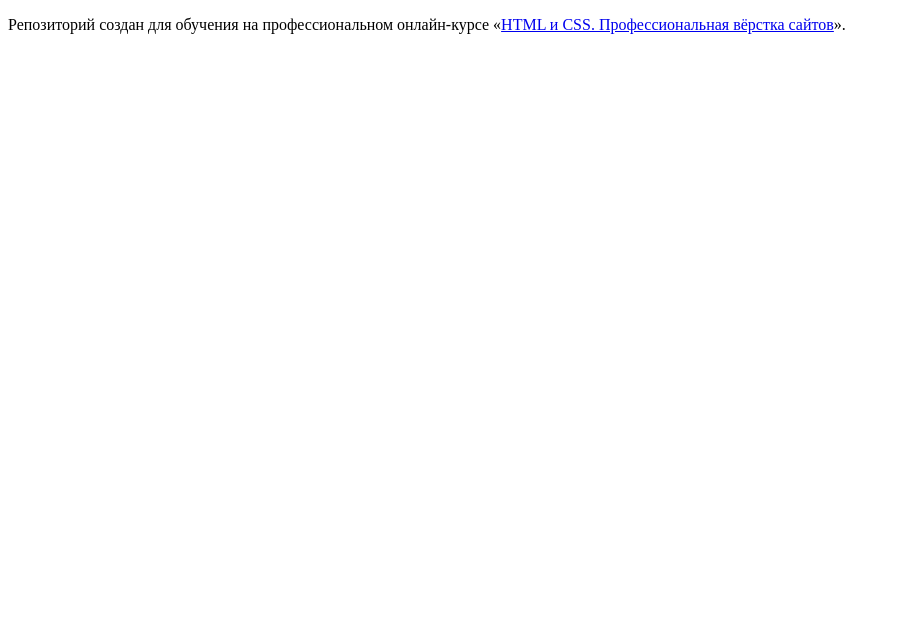
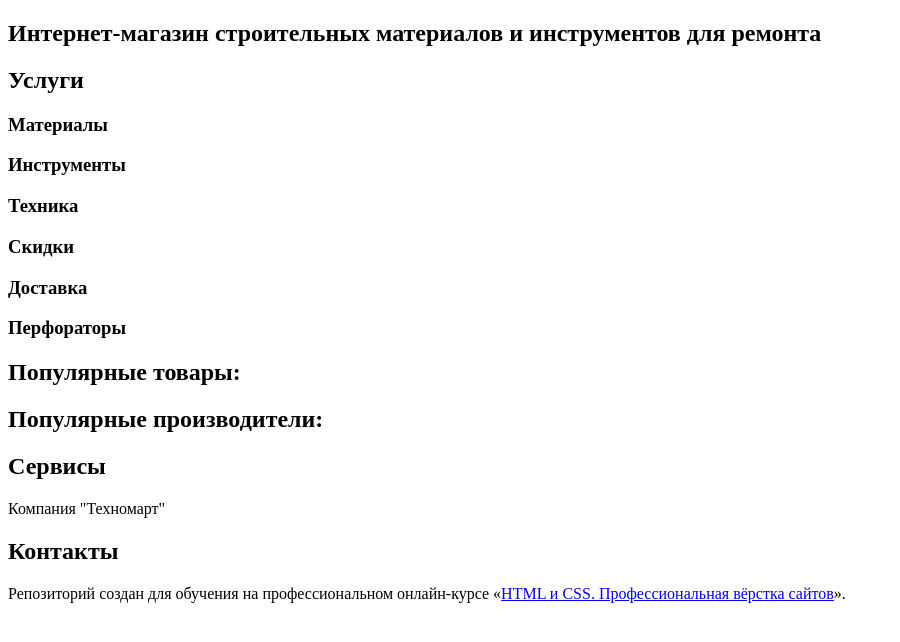
Before and after one commit to DanaRomantsevichus/-_-, a plain HTML site: page index.html in a window 1280 px wide. Shown: the whole page, without its empty margins (0-900 px from the left). Drawn offline with Linux system fonts and the light colour scheme; files that its build step writes are made by us from their sources.

Commit message:
Создание стартовой верстки, добавление файла стилей
1) Базовая верстка
2) Создание файла стилей
3) Нейминг пары стилей

```diff
--- a/index.html
+++ b/index.html
@@ -2,10 +2,55 @@
 <html lang="ru">
   <head>
     <meta charset="utf-8">
+    <link rel="stylesheet" type="text/css" href="style.css" >
     <title>HTML Academy: {{projectTitle}}</title>
   </head>
   <body>
-
+<header class="main-header">
+<!-- Шапка сайта-->
+<nav>
+  <!-- Поиск, корзина, закладки и оформление заказа-->
+</nav>
+<nav>
+  <!-- Войти и Регистрация, телефон -->
+  <h1 class="sitename">Интернет-магазин строительных материалов и инструментов для ремонта</h1>
+</nav>
+<nav>
+  <!-- Бар с Каталог, Главной, Спецпредложениями, Доставкой и т.д.-->
+</nav>
+  </header>
+  <main>
+ <!-- Основное содержимое страницы-->
+  <section>
+<!-- Разделы-->
+<h2 class="hidden">Услуги</h2>
+<h3>Материалы</h3>
+<h3>Инструменты</h3>
+<h3>Техника</h3>
+<h3>Скидки</h3>
+<h3>Доставка</h3>
+<h3>Перфораторы</h3>
+ </section>
+<section>
+<!-- Популярные Товары-->
+<h2>Популярные товары:</h2>
+</section>
+<section>
+<!-- Популярные производители-->
+<h2>Популярные производители:</h2>
+</section>
+<section>
+ <!-- Сервисы-->
+ <h2>Сервисы</h2>
+</section>
+<!-- Карта-->
+<p>Компания "Техномарт"</p>
+<h2>Контакты</h2>
+</section>
+  </main>
+  <footer class="main-footer">
+<!-- Подвал сайта-->
+  </footer>
     <p>Репозиторий создан для обучения на профессиональном онлайн‑курсе «<a href="https://htmlacademy.ru/intensive/htmlcss">HTML и CSS. Профессиональная вёрстка сайтов</a>».</p>
 
   </body>
```
Also changed, not shown: css/style.css (added).
